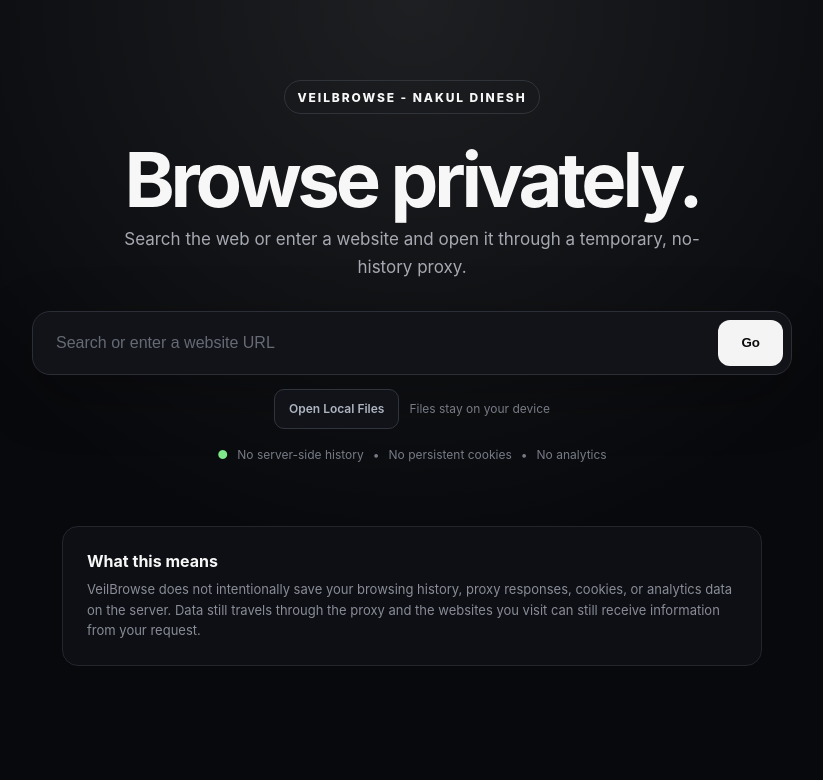
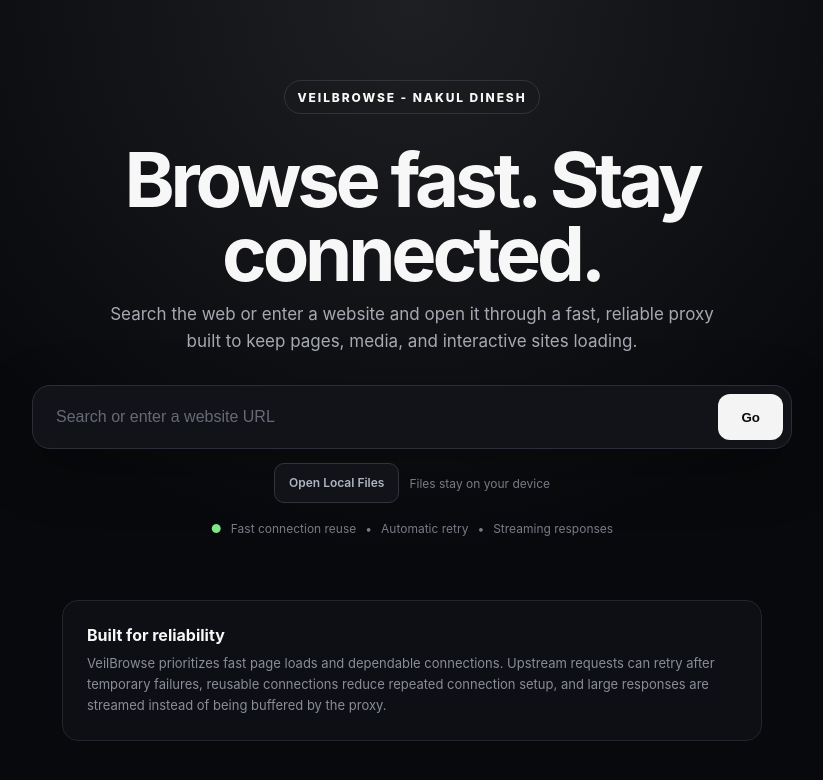
Before and after one commit to phants0/veilbrowse, a website: page public/index.html in a window 1280 px wide. Shown: the whole page, without its empty margins (228-1051 px from the left). Drawn offline with Linux system fonts and the light colour scheme.

Commit message:
Shift homepage messaging toward speed and reliability

```diff
--- a/public/index.html
+++ b/public/index.html
@@ -4,15 +4,15 @@
   <meta charset="utf-8">
   <meta name="viewport" content="width=device-width,initial-scale=1">
   <meta name="referrer" content="no-referrer">
-  <title>VeilBrowse — Private Web</title>
+  <title>VeilBrowse — Fast, Reliable Web</title>
   <link rel="stylesheet" href="/styles.css">
 </head>
 <body>
   <main class="shell">
     <section class="hero" aria-labelledby="title">
       <div class="brand">VEILBROWSE - NAKUL DINESH</div>
-      <h1 id="title">Browse privately.</h1>
-      <p>Search the web or enter a website and open it through a temporary, no-history proxy.</p>
+      <h1 id="title">Browse fast. Stay connected.</h1>
+      <p>Search the web or enter a website and open it through a fast, reliable proxy built to keep pages, media, and interactive sites loading.</p>
 
       <form id="go" class="url-form omnibox">
         <label class="sr-only" for="url">Search or enter a website URL</label>
@@ -28,18 +28,18 @@
       </div>
 
       <div class="privacy">
-        <span>●</span><span>No server-side history</span><span>•</span>
-        <span>No persistent cookies</span><span>•</span><span>No analytics</span>
+        <span>●</span><span>Fast connection reuse</span><span>•</span>
+        <span>Automatic retry</span><span>•</span><span>Streaming responses</span>
       </div>
     </section>
 
     <section class="info">
-      <h2>What this means</h2>
+      <h2>Built for reliability</h2>
       <p>
-        VeilBrowse does not intentionally save your browsing history, proxy responses,
-        cookies, or analytics data on the server. Data still travels through
-        the proxy and the websites you visit can still receive information from
-        your request.
+        VeilBrowse prioritizes fast page loads and dependable connections. Upstream
+        requests can retry after temporary failures, reusable connections reduce
+        repeated connection setup, and large responses are streamed instead of
+        being buffered by the proxy.
       </p>
     </section>
   </main>
```
